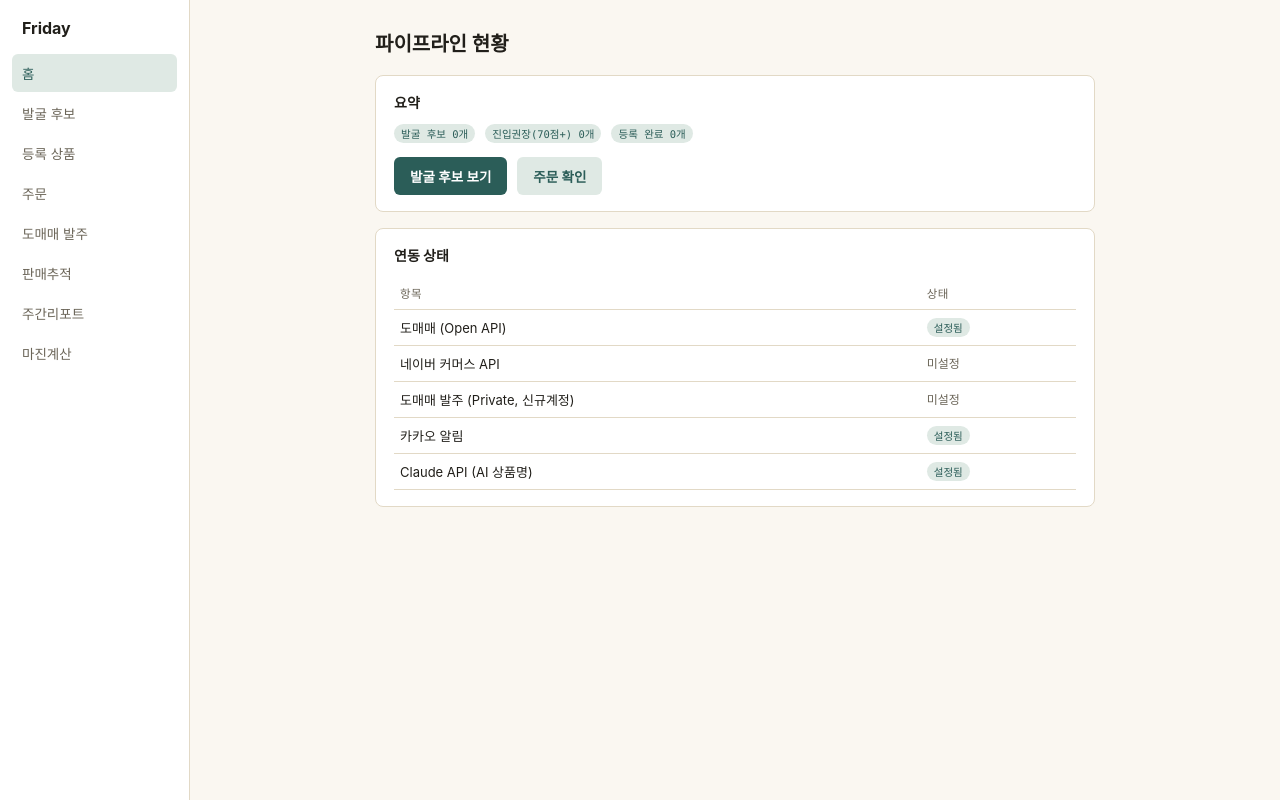
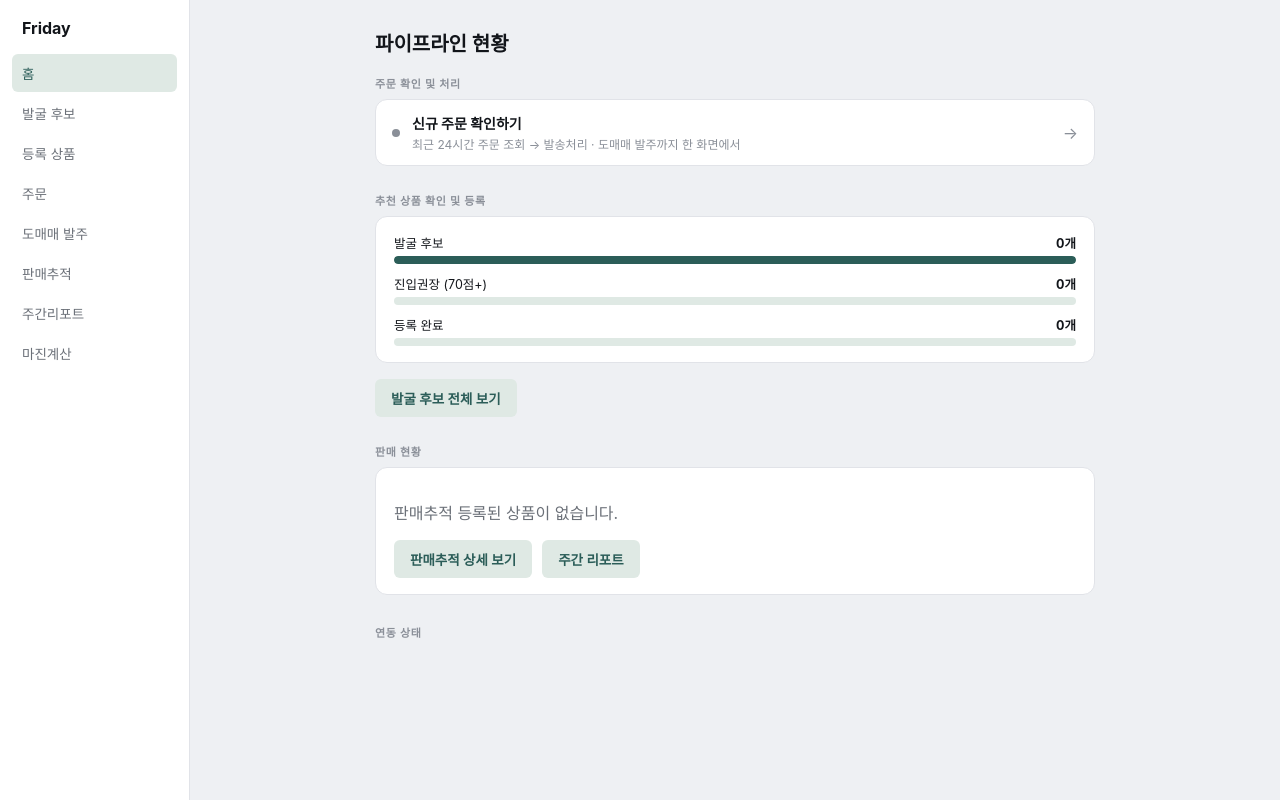
Before and after one commit to mhkim15/Danyol, a Flask app: page / in a window 1280 px wide. Run offline with Flask 3, Linux system fonts and the light colour scheme.

Commit message:
Friday 홈 화면을 3대 업무 축(주문/추천상품/판매현황) 중심 대시보드로 재설계
발굴→진입권장→등록 퍼널 바, 판매추적 상태 스택바 등 순수 CSS 그래프 추가
(차트 라이브러리 없이 서버 렌더링). 디자인 톤도 밝은 그레이+화이트 카드로 정리.

```diff
--- a/webapp/app.py
+++ b/webapp/app.py
@@ -100,9 +100,22 @@ def _find_registered_product(product_name: str) -> dict:
 
 @app.route("/")
 def index():
+    from bebrave.tracker.products import ProductTracker
+
     candidates = _load_json(SOURCING_LOG)
     registered = _load_json(REGISTERED_PRODUCTS)
-    recommended = [c for c in candidates if c.get("score", 0) >= 70]
+    recommended = sorted(
+        (c for c in candidates if c.get("score", 0) >= 70),
+        key=lambda c: c.get("score", 0), reverse=True,
+    )
+
+    tracker = ProductTracker(TRACKED_PRODUCTS)
+    risky = tracker.auto_delete_risk()
+    stale = tracker.stale_products()
+    tracked_total = len(tracker.products)
+    risky_count = len(risky)
+    watch_count = len(stale) - risky_count
+    normal_count = tracked_total - len(stale)
 
     env_status = {
         "도매매 (Open API)": bool(os.environ.get("DOMEMAE_API_KEY")),
@@ -117,6 +130,12 @@ def index():
         candidate_count=len(candidates),
         recommended_count=len(recommended),
         registered_count=len(registered),
+        top_candidates=recommended[:3],
+        tracked_total=tracked_total,
+        normal_count=normal_count,
+        watch_count=watch_count,
+        risky_count=risky_count,
+        risky_names=[p.name for p in risky[:3]],
         env_status=env_status,
     )
 
--- a/webapp/templates/base.html
+++ b/webapp/templates/base.html
@@ -6,9 +6,9 @@
 <title>Friday · {% block title %}비브레이브{% endblock %}</title>
 <style>
   :root {
-    --ink: #211f1a; --ink-soft: #6b6558; --paper: #faf7f1; --panel: #ffffff;
-    --line: #e2d9c6; --accent: #2b5d58; --accent-soft: #dfe9e4;
-    --ok: #3f7d3f; --ok-bg: #e6f0e1; --err: #a5321f; --err-bg: #f8e4de;
+    --ink: #12151a; --ink-soft: #6b7078; --ink-muted: #8a8f98; --paper: #eef0f3; --panel: #ffffff;
+    --line: #e1e3e8; --accent: #2b5d58; --accent-soft: #dfe9e4;
+    --ok: #3f7d3f; --ok-bg: #e6f0e1; --err: #a5321f; --err-bg: #f8e4de; --warn: #b0791a; --warn-bg: #f7ecd8;
     --mono: "SFMono-Regular", ui-monospace, Menlo, Consolas, monospace;
     --sans: -apple-system, "Pretendard", "Apple SD Gothic Neo", "Malgun Gothic", sans-serif;
     --sidebar-w: 190px;
@@ -37,9 +37,47 @@
   .flash-success { background: var(--ok-bg); color: var(--ok); }
   .flash-error { background: var(--err-bg); color: var(--err); }
 
-  h1 { font-size: 20px; margin: 4px 0 18px; }
-  .panel { background: var(--panel); border: 1px solid var(--line); border-radius: 8px; padding: 16px 18px; margin-bottom: 16px; }
+  h1 { font-size: 20px; font-weight: 700; margin: 4px 0 18px; }
+  .panel { background: var(--panel); border: 1px solid var(--line); border-radius: 12px; padding: 16px 18px; margin-bottom: 16px; }
   .panel h2 { font-size: 14px; margin: 0 0 12px; }
+
+  .eyebrow { font-size: 11px; letter-spacing: 0.06em; text-transform: uppercase; color: var(--ink-muted); font-weight: 600; margin: 0 0 8px; }
+  .section { margin-bottom: 26px; }
+
+  .todo-row {
+    display: flex; align-items: center; justify-content: space-between;
+    background: var(--panel); border: 1px solid var(--line); border-radius: 12px;
+    padding: 13px 16px; margin-bottom: 8px; text-decoration: none; color: inherit;
+  }
+  .todo-row:last-child { margin-bottom: 0; }
+  .todo-left { display: flex; align-items: center; gap: 12px; min-width: 0; }
+  .todo-dot { width: 8px; height: 8px; border-radius: 50%; flex-shrink: 0; }
+  .dot-err { background: var(--err); }
+  .dot-ok { background: var(--ok); }
+  .dot-idle { background: var(--ink-muted); }
+  .todo-title { font-size: 14px; font-weight: 700; margin: 0; }
+  .todo-sub { font-size: 12px; color: var(--ink-muted); margin: 2px 0 0; }
+  .todo-arrow { color: var(--ink-muted); font-size: 16px; flex-shrink: 0; }
+
+  .stat-grid { display: grid; grid-template-columns: repeat(auto-fit, minmax(110px, 1fr)); gap: 10px; }
+  .stat-card { background: var(--panel); border: 1px solid var(--line); border-radius: 12px; padding: 14px; }
+  .stat-num { font-size: 22px; font-weight: 700; margin: 0; }
+  .stat-label { font-size: 12px; color: var(--ink-muted); margin: 2px 0 0; }
+
+  .funnel-row { margin-bottom: 10px; }
+  .funnel-row:last-child { margin-bottom: 0; }
+  .funnel-label { display: flex; justify-content: space-between; font-size: 12.5px; margin-bottom: 4px; }
+  .funnel-label .n { font-weight: 700; color: var(--ink); }
+  .bar-track { height: 8px; background: var(--accent-soft); border-radius: 99px; overflow: hidden; }
+  .bar-fill { height: 100%; background: var(--accent); border-radius: 99px; }
+
+  .stack-bar { display: flex; height: 10px; border-radius: 99px; overflow: hidden; background: var(--line); }
+  .stack-seg-ok { background: var(--ok); }
+  .stack-seg-warn { background: var(--warn); }
+  .stack-seg-err { background: var(--err); }
+  .legend { display: flex; gap: 16px; flex-wrap: wrap; margin-top: 10px; font-size: 12.5px; color: var(--ink-soft); }
+  .legend span { display: inline-flex; align-items: center; gap: 6px; }
+  .legend .dot { width: 8px; height: 8px; border-radius: 50%; }
 
   label { display: block; font-size: 12.5px; color: var(--ink-soft); margin: 10px 0 4px; }
   input[type=text], input[type=number], input[type=password], select {
--- a/webapp/templates/index.html
+++ b/webapp/templates/index.html
@@ -3,21 +3,92 @@
 {% block content %}
 <h1>파이프라인 현황</h1>
 
+<div class="section">
+  <p class="eyebrow">주문 확인 및 처리</p>
+  <a href="{{ url_for('orders') }}" class="todo-row">
+    <div class="todo-left">
+      <span class="todo-dot dot-idle"></span>
+      <div>
+        <p class="todo-title">신규 주문 확인하기</p>
+        <p class="todo-sub">최근 24시간 주문 조회 → 발송처리 · 도매매 발주까지 한 화면에서</p>
+      </div>
+    </div>
+    <span class="todo-arrow">→</span>
+  </a>
+</div>
+
+<div class="section">
+  <p class="eyebrow">추천 상품 확인 및 등록</p>
   <div class="panel">
-  <h2>요약</h2>
-  <div class="row">
-    <div class="badge">발굴 후보 {{ candidate_count }}개</div>
-    <div class="badge">진입권장(70점+) {{ recommended_count }}개</div>
-    <div class="badge">등록 완료 {{ registered_count }}개</div>
+    <div class="funnel-row">
+      <div class="funnel-label"><span>발굴 후보</span><span class="n">{{ candidate_count }}개</span></div>
+      <div class="bar-track"><div class="bar-fill" style="width:100%"></div></div>
     </div>
-  <div class="row" style="margin-top:14px;">
-    <a class="btn" href="{{ url_for('candidates') }}">발굴 후보 보기</a>
-    <a class="btn secondary" href="{{ url_for('orders') }}">주문 확인</a>
+    <div class="funnel-row">
+      <div class="funnel-label"><span>진입권장 (70점+)</span><span class="n">{{ recommended_count }}개</span></div>
+      <div class="bar-track"><div class="bar-fill" style="width:{{ (recommended_count / candidate_count * 100) if candidate_count else 0 }}%"></div></div>
+    </div>
+    <div class="funnel-row">
+      <div class="funnel-label"><span>등록 완료</span><span class="n">{{ registered_count }}개</span></div>
+      <div class="bar-track"><div class="bar-fill" style="width:{{ (registered_count / candidate_count * 100) if candidate_count else 0 }}%"></div></div>
     </div>
   </div>
 
+  {% if top_candidates %}
+  <div class="panel" style="margin-top:8px;">
+    <h2>바로 등록할 만한 후보</h2>
+    <div class="stack">
+      {% for c in top_candidates %}
+      <a href="{{ url_for('candidates_preview', keyword=c.keyword) }}" class="todo-row" style="margin-bottom:0;">
+        <div class="todo-left">
+          <span class="todo-dot dot-ok"></span>
+          <div>
+            <p class="todo-title">{{ c.keyword }}</p>
+            <p class="todo-sub">점수 {{ c.score }} · {{ c.category }}</p>
+          </div>
+        </div>
+        <span class="todo-arrow">→</span>
+      </a>
+      {% endfor %}
+    </div>
+  </div>
+  {% endif %}
+
+  <div class="row" style="margin-top:12px;">
+    <a class="btn secondary" href="{{ url_for('candidates') }}">발굴 후보 전체 보기</a>
+  </div>
+</div>
+
+<div class="section">
+  <p class="eyebrow">판매 현황</p>
   <div class="panel">
-  <h2>연동 상태</h2>
+    {% if tracked_total %}
+    <div class="stack-bar">
+      <div class="stack-seg-ok" style="width:{{ normal_count / tracked_total * 100 }}%"></div>
+      <div class="stack-seg-warn" style="width:{{ watch_count / tracked_total * 100 }}%"></div>
+      <div class="stack-seg-err" style="width:{{ risky_count / tracked_total * 100 }}%"></div>
+    </div>
+    <div class="legend">
+      <span><span class="dot" style="background:var(--ok);"></span>정상판매중 {{ normal_count }}개</span>
+      <span><span class="dot" style="background:var(--warn);"></span>미판매주의(3개월+) {{ watch_count }}개</span>
+      <span><span class="dot" style="background:var(--err);"></span>자동삭제위험(13개월+) {{ risky_count }}개</span>
+    </div>
+    {% if risky_names %}
+    <p class="muted" style="font-size:12.5px;margin:12px 0 0;">위험 상품: {{ risky_names|join(', ') }}</p>
+    {% endif %}
+    {% else %}
+    <p class="muted">판매추적 등록된 상품이 없습니다.</p>
+    {% endif %}
+    <div class="row" style="margin-top:14px;">
+      <a class="btn secondary" href="{{ url_for('tracker') }}">판매추적 상세 보기</a>
+      <a class="btn secondary" href="{{ url_for('report') }}">주간 리포트</a>
+    </div>
+  </div>
+</div>
+
+<details>
+  <summary class="eyebrow" style="cursor:pointer;display:inline-block;">연동 상태</summary>
+  <div class="panel" style="margin-top:10px;">
     <table>
       <tr><th>항목</th><th>상태</th></tr>
       {% for name, ok in env_status.items() %}
@@ -28,4 +99,5 @@
       {% endfor %}
     </table>
   </div>
+</details>
 {% endblock %}
```
Lines whose indentation alone changed are shown as unchanged.
